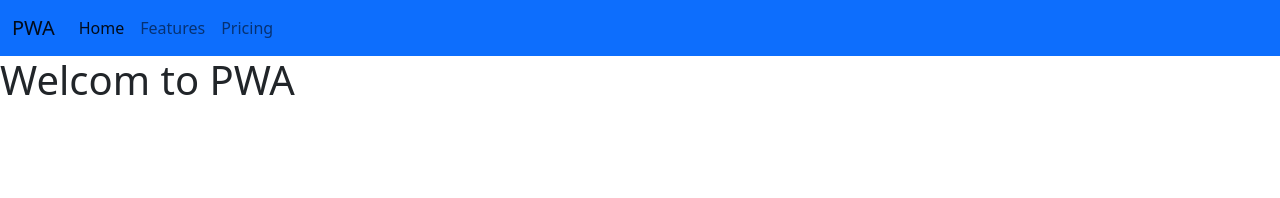
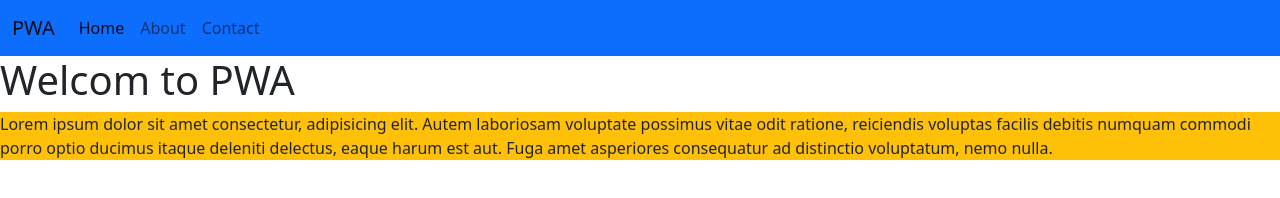
Before and after one commit to Ishwar-Rajput-07/PWA, a plain HTML site: page index.html in a window 1280 px wide. Drawn offline with nearby package versions, Linux system fonts and the light colour scheme.

Commit message:
pwa update

```diff
--- a/index.html
+++ b/index.html
@@ -18,13 +18,17 @@
             <div class="collapse navbar-collapse" id="navbarNavAltMarkup">
                 <div class="navbar-nav">
                     <a class="nav-link active" href="index.html">Home</a>
-                    <a class="nav-link" href="about.html">Features</a>
-                    <a class="nav-link" href="contact.html">Pricing</a>
+                    <a class="nav-link" href="about.html">About</a>
+                    <a class="nav-link" href="contact.html">Contact</a>
                 </div>
             </div>
         </div>
     </nav>
     <h1>Welcom to PWA</h1>
+    <p class="bg-warning">Lorem ipsum dolor sit amet consectetur, adipisicing elit. Autem laboriosam voluptate possimus
+        vitae odit ratione,
+        reiciendis voluptas facilis debitis numquam commodi porro optio ducimus itaque deleniti delectus, eaque harum
+        est aut. Fuga amet asperiores consequatur ad distinctio voluptatum, nemo nulla.</p>
     <script src="https://cdn.jsdelivr.net/npm/bootstrap@5.2.0-beta1/dist/js/bootstrap.bundle.min.js"></script>
 </body>
 
```
Also changed, not shown: about.html (+2 -2 lines), contact.html (+2 -2 lines).
